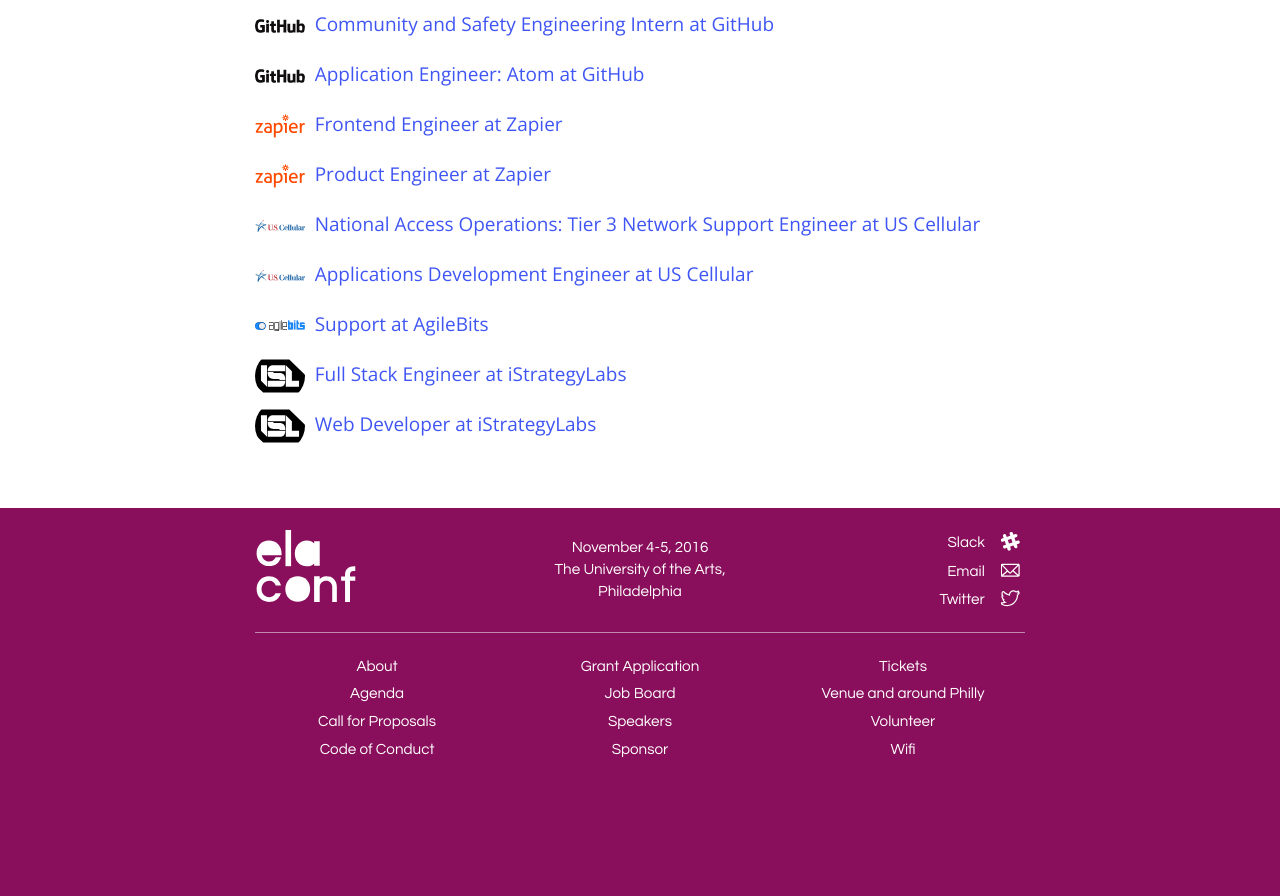
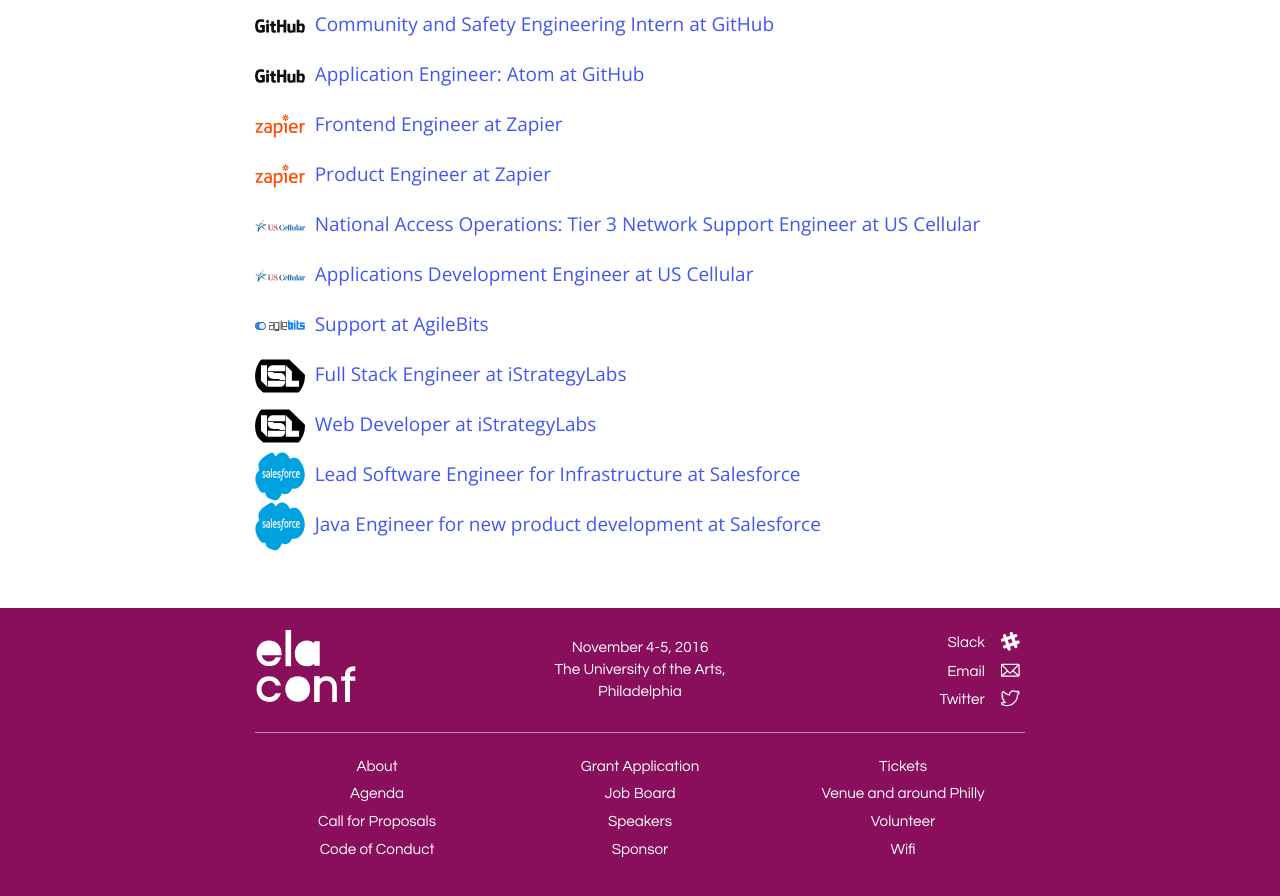
Before and after one commit to elaconf/elaconf.github.io, a Jekyll site: the page built from jobs/index.md, in a window 1280 px wide and 900 px high, scrolled down 717 px. Shown: the top 896 px of the window. Built offline with Jekyll 4.4.1, drawn with Linux system fonts in a browser that asks for light colours; before the commit the page ends 1517 px from its top, so only the background shows below that.

Commit message:
adds salesforce jobs

```diff
--- a/_data/jobs.yml
+++ b/_data/jobs.yml
@@ -87,3 +87,13 @@
   company: iStrategyLabs
   link: https://isl.co/careers/
   image: isl.svg
+
+- position: Lead Software Engineer for Infrastructure
+  company: Salesforce
+  link: https://careers.secure.force.com/jobs/apex/ts2__JobDetails?jobId=a1k70000003BUxrAAG
+  image: salesforce.svg
+
+- position: Java Engineer for new product development
+  company: Salesforce
+  link: https://careers.secure.force.com/jobs/apex/ts2__JobDetails?jobId=a1k70000003FoYyAAK
+  image: salesforce.svg
```
Also changed, not shown: images/sponsors/salesforce.svg (added).
